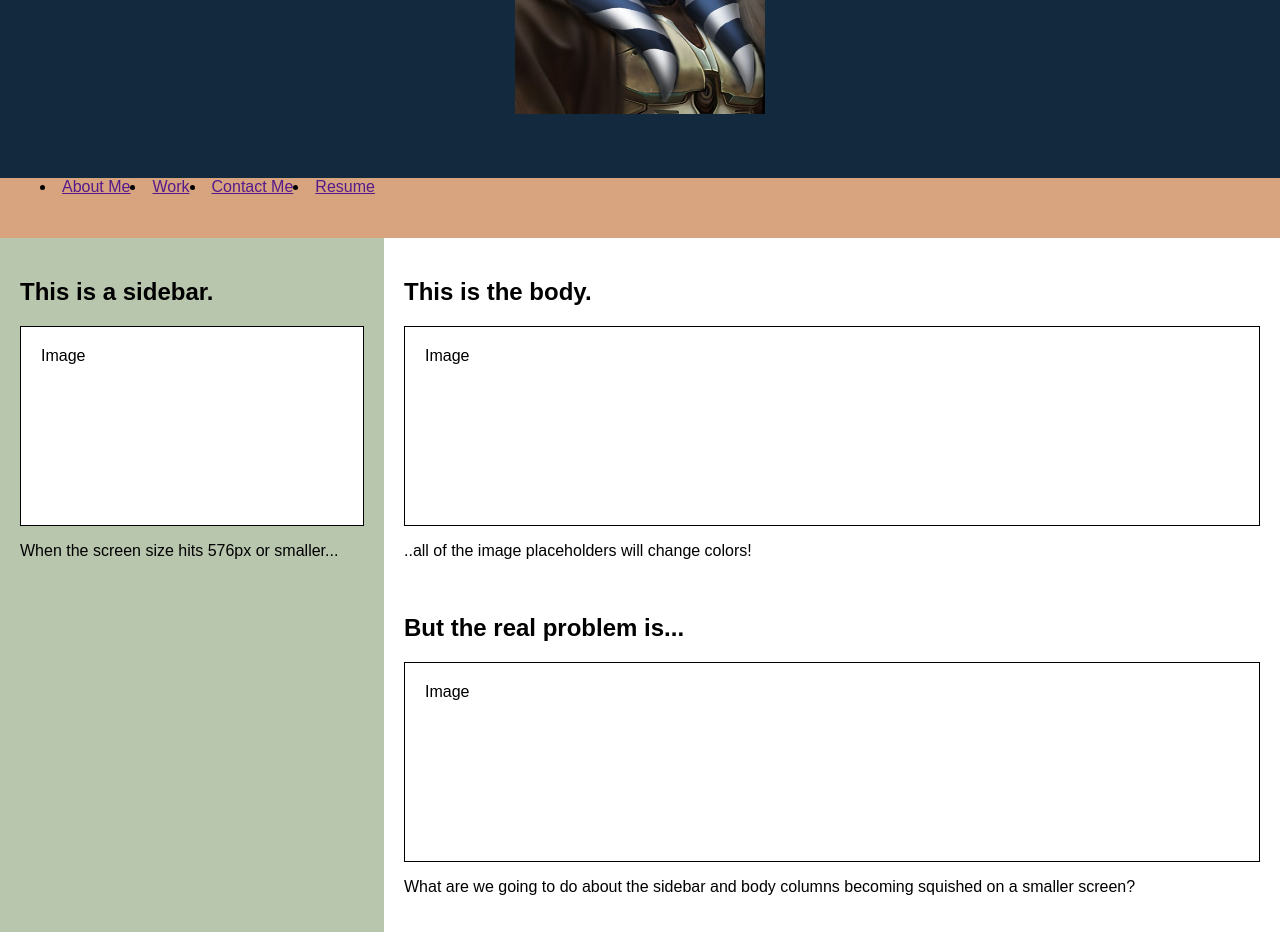
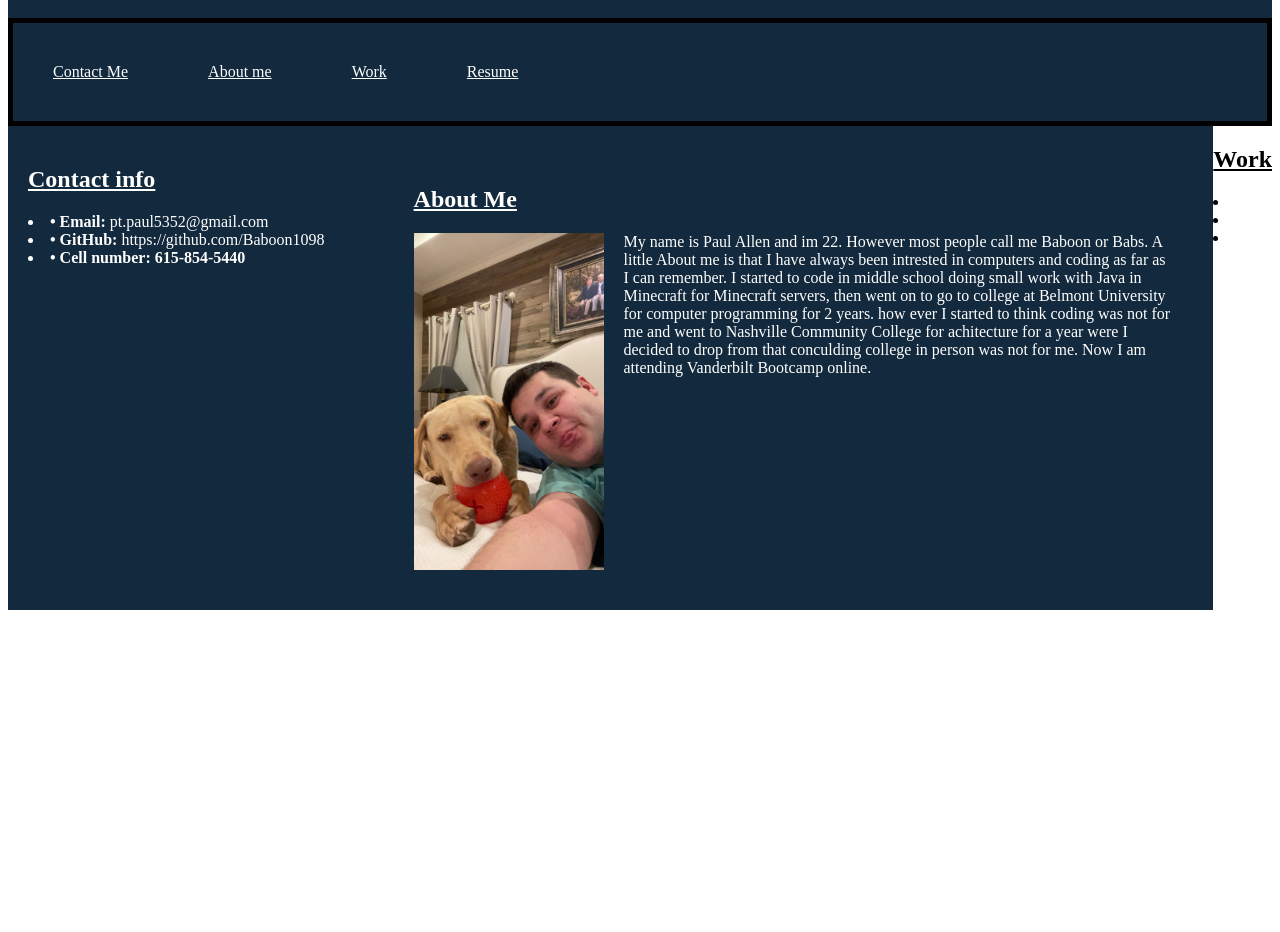
Before and after one commit to Baboon1098/Portfolio, a plain HTML site: page index.html in a window 1280 px wide. Shown: the part 460-1392 px from the top of the page. After the commit the page ends 1078 px from the top, so only its background shows below. Drawn offline with Linux system fonts and the light colour scheme.

Commit message:
Partly done

```diff
--- a/assets/css/style.css
+++ b/assets/css/style.css
@@ -1,67 +1,82 @@
-* {
-  box-sizing: border-box;
+:root{
+  --dark-blue: #13293d;
 }
 
-body {
-  font-family: Arial;
-  margin: 0;
+/* profile img */
+img {
+  display: block;
+  margin-left: auto;
+  margin-right: auto;
+  width: 25%;
+  height: 25%;
 }
-img {
-  display: inline;
-  width: 250px;
-  height: 400px;
-}
+
 header {
   padding: 60px;
-  text-align: center;
-  background: #13293d;
-  color: #fff;
+  text-align: left;
+  background: var(--dark-blue);
+  color: white;
 }
 
+/* the guide bar */
 nav {
   display: flex;
-  background-color: #d8a47f;
+  border: 5px solid black;
+  text-align: center;
+  background-color: var(--dark-blue);
 }
 
-nav p {
-  padding: 14px 20px;
-  text-decoration: none;
+/* the text for the guide bar */
+nav a {
+  padding: 40px;
+  text-align: center;
+  color: white;
 }
 
 main {
   display: flex;
+  border: 5px black;
 }
 
+/* contact info */
 aside {
   flex: 30%;
-  background-color: #b9c6ae;
+  background-color: var(--dark-blue);
   padding: 20px;
   flex-wrap: wrap;
+  border: 5px black;
+}
+/* contact info text */
+aside li{
+  color: white;
 }
 
+/* contact info Header text */
+aside h2{
+  color: white;
+  border: 5px black;
+}
+
+/* This is the main boddy of the Page */
 section {
   flex: 70%;
-  background-color: #fff;
-  padding: 20px;
+  background-color: var(--dark-blue);
+  color: white;
+  padding: 40px;
 }
 
-footer {
-  padding: 20px;
-  text-align: center;
-  background: #13293d;
-  color: #fff;
+.About{
+  border: 5px black;
 }
 
-/* Image Placeholders */
-.sample-img {
-  background-color: #fff;
-  width: 100%;
-  padding: 20px;
-  height: 200px;
-  border: 1px solid black;
+.image2{
+  float: left;
+  padding-right: 20px;
 }
 
-/* When using `max-width` as the breakpoint, you must go from widest to narrowest to avoid conflict */
+.Work{
+  position: relative;
+}
 
 /* Tablets - header changes color */
 @media screen and (max-width: 992px) {
@@ -69,11 +84,11 @@ footer {
     background: #772014;
   }
 }
-
 /* Large smartphones - navbar changes color */
 @media screen and (max-width: 768px) {
   nav {
     background-color: #bb8588;
+    flex-direction: column;
   }
 }
 
@@ -82,4 +97,7 @@ footer {
   .sample-img {
     background-color: #8ac4ff;
   }
+  aside{
+    display: none;
+  }
 }
--- a/index.html
+++ b/index.html
@@ -11,39 +11,40 @@
     <header>
       <h1>Baboon1098's Porfolio</h1>
       <p>(Paul Allen)</p>
-      <img src="Man Star Wars Jedi 18 Profile.jpg" alt = "Profile Picture">
+      <img src="assets\Images\Website Profile.jpg" alt = "Profile Picture">
     </header>
 
     <!-- Navbar -->
     <nav>
-      <p>
-        <li><a href="">About Me</a></li>
-        <li><a href="">Work</a></li>
-        <li><a href="">Contact Me</a></li>
-        <li><a href="">Resume</a></li>
-      </p>
+        <a href="#">Contact Me</a>
+        <a href="#">About me</a>
+        <a href="#">Work</a>
+        <a href="#">Resume </a>
     </nav>
 
-    <!-- Body -->
+    <!-- the side bar /contact info-->
     <main>
       <aside>
-        <h2>This is a sidebar.</h2>
-        <div class="sample-img">Image</div>
-        <p>When the screen size hits 576px or smaller...</p>
+        <h2 Class = "Contact"><u>Contact info</u></h2>
+        <li><strong>• Email: </strong><a href = "pt.paul5352@gmail.com"></a> pt.paul5352@gmail.com</li>
+        <li><strong>• GitHub:</strong><a href = "https://github.com/Baboon1098"></a> https://github.com/Baboon1098</li>
+        <li><strong>• Cell number: 615-854-5440</strong></li>
       </aside>
 
+      <section>
+        <h2 class = "About"><u>About Me</u></h2>
+        <div class = "About_Body" > <img src = "assets\Images\Me and dog.jpg" alt = "Me" class = "image2"> My name is Paul Allen and im 22. However most people call me Baboon or Babs. A little About me is that I have always been intrested in computers and coding as far as I can remember.
+          I started to code in middle school doing small work with Java in Minecraft for Minecraft servers, then went on to go to college at Belmont University for computer programming for 2 years.
+          how ever I started to think coding was not for me and went to Nashville Community College for achitecture for a year were I decided to drop from that conculding college in person was not for me.
+          Now I am attending Vanderbilt Bootcamp online.
+        </div>
+      </section>
 
-
-      <section>
-        <h2>This is the body.</h2>
-        <div class="sample-img">Image</div>
-        <p>..all of the image placeholders will change colors!</p>
-        <br />
-        <h2>But the real problem is...</h2>
-        <div class="sample-img">Image</div>
-        <p>
-          What are we going to do about the sidebar and body columns becoming
-          squished on a smaller screen?
-        </p>
-      </section>
+      <footer>
+        <h2 Class = "Work"><u>Work</u></h2>
+        <li></li>
+        <li></li>
+        <li></li>
+      </footer>
     </main>
+  </body>
```
Also changed, not shown: assets/Images/Me and dog.jpg (added), assets/Images/Website Profile.jpg (added).
